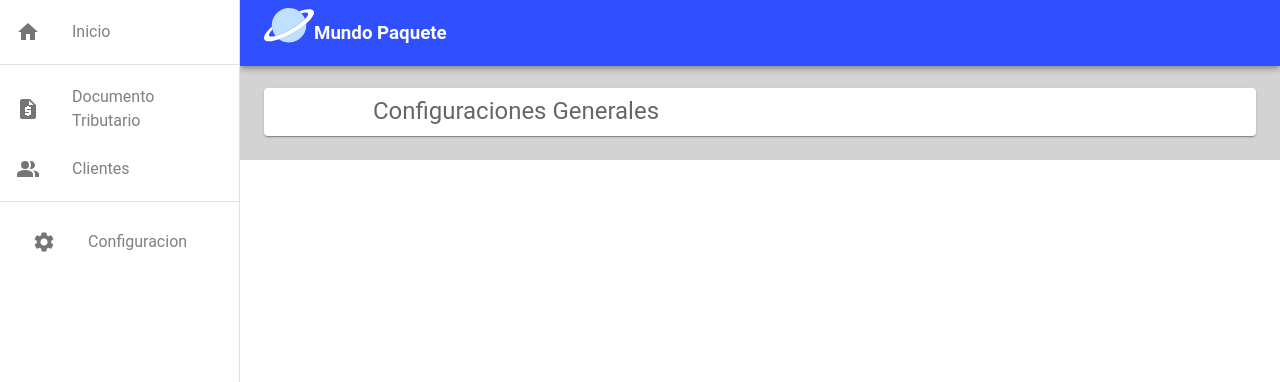
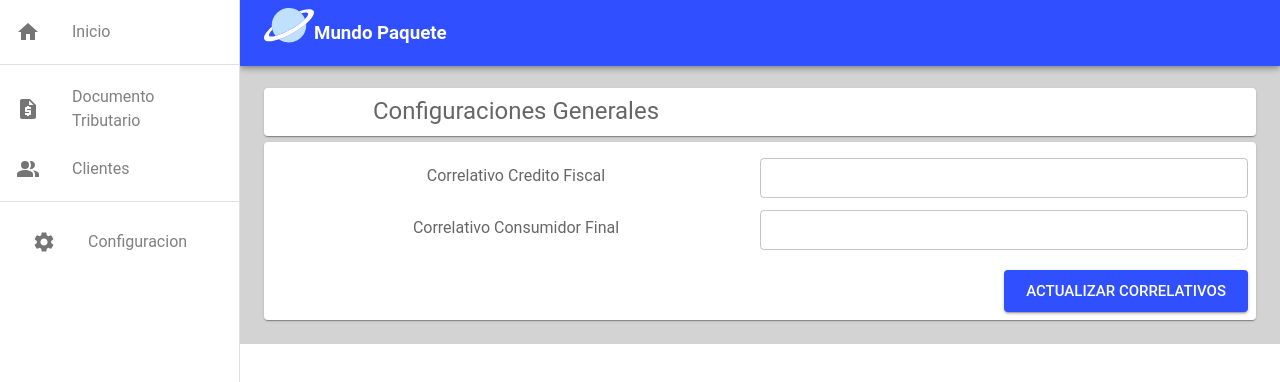
Before and after one commit to roberflo/clientes-app, a React (Vite) app: page /clientes-app/settings in a window 1280 px wide. Shown: the top 382 px of the page. Built offline with nearby package versions, Linux system fonts and the light colour scheme; no server answers.

Commit message:
add settings page

```diff
--- a/src/pages/settings/Settings.tsx
+++ b/src/pages/settings/Settings.tsx
@@ -1,9 +1,11 @@
-import { Paper, styled } from "@mui/material";
+import { Alert, Paper, Snackbar, TextField, styled } from "@mui/material";
 import Button from "@mui/material/Button";
 import Grid from "@mui/material/Grid";
 import Stack from "@mui/material/Stack";
 import Typography from "@mui/material/Typography";
+import axios from "axios";
 import React from "react";
+import { useEffect, useState } from "react";
 
 const Item = styled(Paper)(({ theme }) => ({
   backgroundColor: theme.palette.mode === "dark" ? "#1A2027" : "#fff",
@@ -13,21 +15,155 @@ const Item = styled(Paper)(({ theme }) => ({
   color: theme.palette.text.secondary,
 }));
 
+const correlativeEmpty = {
+  id: "",
+  CodeMH: "",
+  Description: "",
+  CodigoInterno: "",
+};
 export const Settings = () => {
+  const [consumidorFinal, setConsumidorFinal] = useState(correlativeEmpty);
+  const [creditoFiscal, setCreditoFiscal] = useState(correlativeEmpty);
+  const [openSuccess, setOpenSuccess] = useState(false);
+  const handleClose = (event?: React.SyntheticEvent | Event, reason?: string) => {
+    if (reason === "clickaway") {
+      return;
+    }
+
+    setOpenSuccess(false);
+  };
+
+  const getCorrelatives = async () => {
+    await axios
+      .get(`${import.meta.env.VITE_APP_BASEURL}/correlative`)
+      .then((response) => {
+        console.log(response.data);
+        let consumidorFinal = response.data.find((data: { id: string }) => data.id === "1");
+        let creditoFiscal = response.data.find((data: { id: string }) => data.id === "2");
+        console.log(consumidorFinal);
+        console.log(creditoFiscal);
+
+        setConsumidorFinal(consumidorFinal);
+        setCreditoFiscal(creditoFiscal);
+      })
+      .catch((error) => console.log("Authorization Failed : " + error.message));
+  };
+
+  const updateConsumidorFinal = async () => {
+    await axios.put(`${import.meta.env.VITE_APP_BASEURL}/correlative/1`, consumidorFinal).then((data) => {
+      console.log(data);
+    });
+  };
+  const updateCreditoFiscal = async () => {
+    await axios.put(`${import.meta.env.VITE_APP_BASEURL}/correlative/2`, creditoFiscal).then((data) => {
+      console.log(data);
+    });
+  };
+
+  const handleCreditoFiscalChange = (event: { target: { name: any; value: any } }) => {
+    const { name, value } = event.target;
+    setCreditoFiscal((creditoFiscal) => ({
+      ...creditoFiscal,
+      CodigoInterno: value,
+    }));
+  };
+
+  const handleConsumidorFinalChange = (event: { target: { name: any; value: any } }) => {
+    const { name, value } = event.target;
+    setConsumidorFinal((consumidorFinal) => ({
+      ...consumidorFinal,
+      CodigoInterno: value,
+    }));
+  };
+
+  const handleUpdateCorrelativos = () => {
+    setOpenSuccess(true);
+    updateConsumidorFinal();
+    updateCreditoFiscal();
+  };
+
+  useEffect(() => {
+    // This code will only run once, when the component is mounted
+    console.log("Component mounted");
+    getCorrelatives();
+    // If you want to do some cleanup when the component is unmounted, you can return a function
+    return () => {
+      console.log("Component unmounted");
+    };
+  }, []);
+
   return (
     <>
       <Stack spacing={0.7}>
         <Item>
           <Grid container spacing={{ xs: 0, mx: 0 }}>
             <Grid xs={6} sm={6} md={6} display="flex" justifyContent="center" alignItems="center">
-              <Typography align="left" variant="h5">
+              <Typography align="center" variant="h5">
                 Configuraciones Generales
               </Typography>
             </Grid>
             <Grid xs={6} sm={6} md={6} display="flex" justifyContent="right" alignItems="right"></Grid>
           </Grid>
         </Item>
+        <Item>
+          <Grid container spacing={{ xs: 0, mx: 0 }}>
+            <Grid xs={6} sm={6} md={6} display="flex" justifyContent="center" alignItems="center">
+              <Typography align="left" variant="body1">
+                Correlativo Credito Fiscal
+              </Typography>
+            </Grid>
+            <Grid xs={6} sm={6} md={6} display="flex" justifyContent="center" alignItems="center">
+              <TextField
+                required
+                id="creditoFiscal"
+                name="creditoFiscal"
+                size="small"
+                type="number"
+                fullWidth
+                InputProps={{
+                  inputProps: { min: 0 },
+                }}
+                margin="dense"
+                error={false}
+                value={creditoFiscal.CodigoInterno}
+                onChange={handleCreditoFiscalChange}
+              />
+            </Grid>
+            <Grid xs={6} sm={6} md={6} display="flex" justifyContent="center" alignItems="center">
+              <Typography align="left" variant="body1">
+                Correlativo Consumidor Final
+              </Typography>
+            </Grid>
+            <Grid xs={6} sm={6} md={6} display="flex" justifyContent="center" alignItems="center">
+              <TextField
+                required
+                id="consumidorFinal"
+                name="consumidorFinal"
+                size="small"
+                type="number"
+                fullWidth
+                InputProps={{
+                  inputProps: { min: 0 },
+                }}
+                margin="dense"
+                error={false}
+                value={consumidorFinal.CodigoInterno}
+                onChange={handleConsumidorFinalChange}
+              />
+            </Grid>
+            <Grid mt={2} xs={12} sm={12} md={12} display="flex" justifyContent="flex-end" alignItems="center">
+              <Button variant="contained" size="large" onClick={handleUpdateCorrelativos}>
+                Actualizar Correlativos
+              </Button>
+            </Grid>
+          </Grid>
+        </Item>
       </Stack>
+      <Snackbar open={openSuccess} autoHideDuration={6000} onClose={handleClose}>
+        <Alert onClose={handleClose} severity="success" sx={{ width: "100%" }}>
+          Correlativos Actualizados con exito
+        </Alert>
+      </Snackbar>
     </>
   );
 };
```
